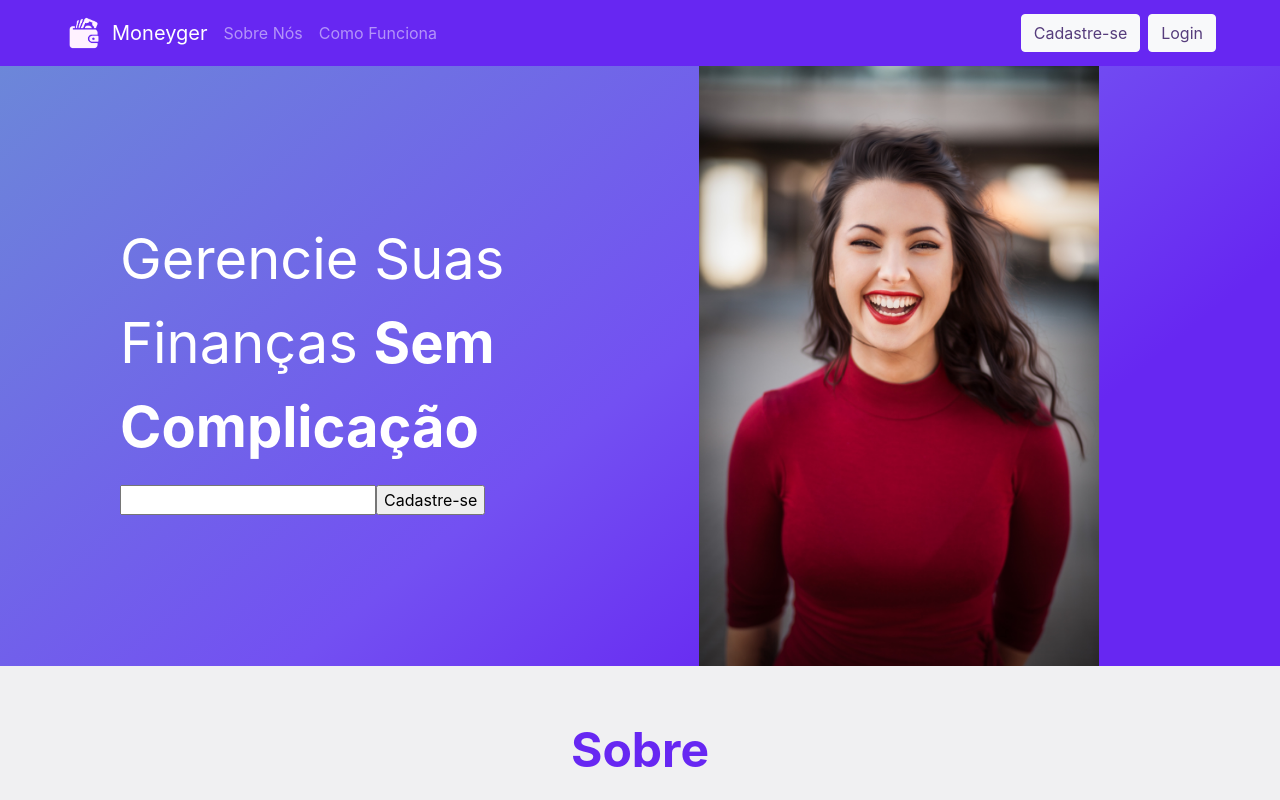
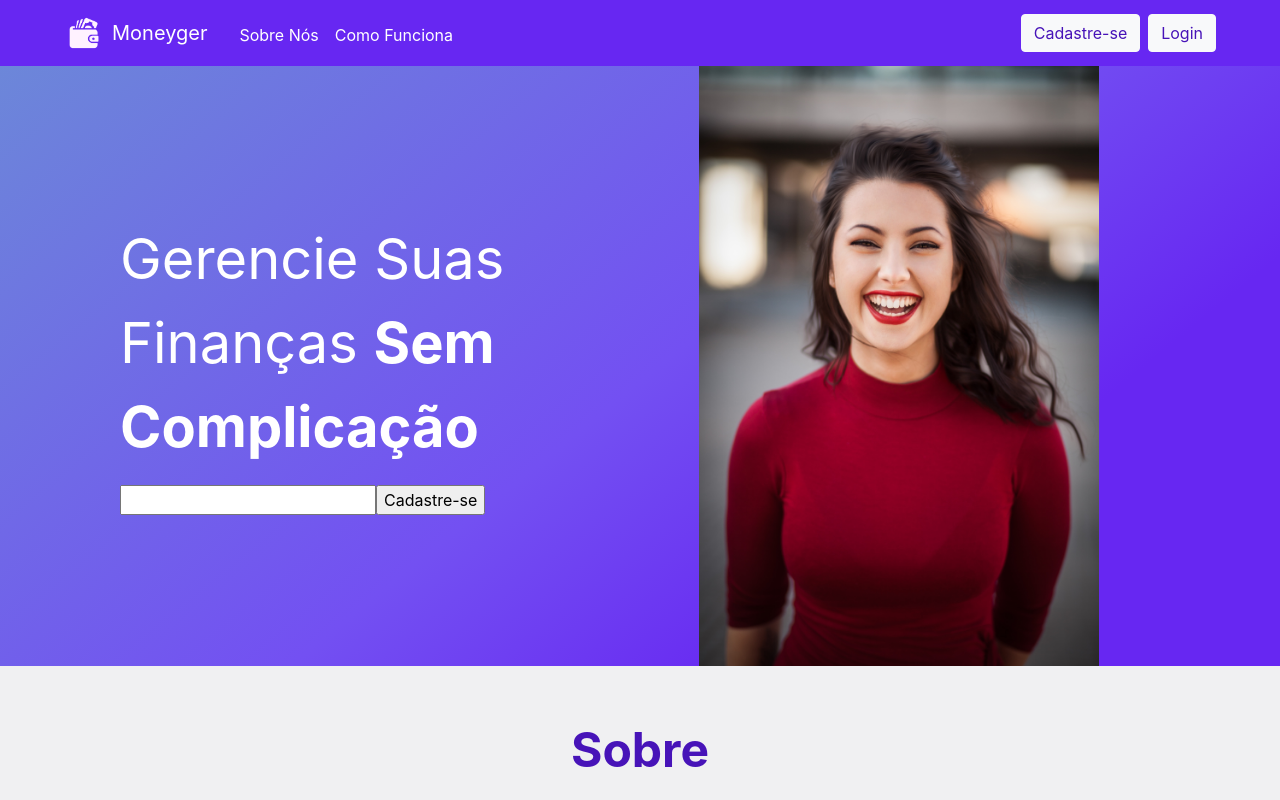
Before and after one commit to gbbiancardi/GerenciadorFinanceiro, an Angular app: page / in a window 1280 px wide. Shown: the top 800 px of the page. Built offline with nearby package versions, Linux system fonts and the light colour scheme.

Commit message:
Estilização finalizada. Retirado scrollbar.

```diff
--- a/src/app/app.component.css
+++ b/src/app/app.component.css
@@ -1,7 +1,19 @@
+::-webkit-scrollbar {
+    display: none;
+}
+
 .main {
     position: relative;
     padding-left: 0em;
     padding-right: 0em;
+}
+
+h3 {
+    color: #4713b8;
+}
+
+p, .card-body {
+    color: #4d4d4d;
 }
 
 header {
@@ -37,11 +49,11 @@ section {
 .titulo-centralizado {
     text-align: center;
     font-size: 3em;
-    color: #6727F2;
+    color: #4713b8;
 }
 
 .btn-link, .btn-light {
-    color: #563d7c;
+    color: #4713b8;
 }
 
 footer {
--- a/src/app/app.component.html
+++ b/src/app/app.component.html
@@ -14,11 +14,11 @@
       <span class="align-middle ml-2">Moneyger</span>
     </a>
     <ul class="navbar-nav flex-row">
-      <li class="nav-item">
-        <a class="nav-link" href="#">Sobre Nós</a>
+      <li class="nav-item mt-1 ml-3">
+        <a class="nav-link text-white" href="#">Sobre Nós</a>
       </li>
-      <li class="nav-item">
-        <a class="nav-link" href="#">Como Funciona</a>
+      <li class="nav-item mt-1">
+        <a class="nav-link text-white" href="#">Como Funciona</a>
       </li>
     </ul>
     <div class="botoes-header ml-auto">
--- a/src/styles.css
+++ b/src/styles.css
@@ -4,3 +4,7 @@
 .break-word {
     word-break: break-all;
 }
+
+::-webkit-scrollbar {
+    display: none;
+}
```
